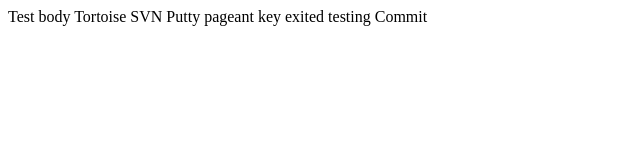
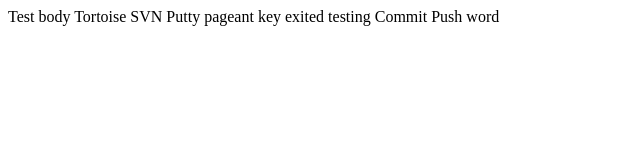
Before and after one commit to Chaithanya-Bangaru/git-tort-demo, a plain HTML site: page WebContent/GitDemo.html in a window 1280 px wide. Shown: the full height of the page, 0-640 px from the left. Drawn offline with Linux system fonts and the light colour scheme.

Commit message:
push word

```diff
--- a/WebContent/GitDemo.html
+++ b/WebContent/GitDemo.html
@@ -8,5 +8,6 @@
 Test body
 Tortoise SVN Putty pageant key exited testing
 Commit
+Push word
 </body>
 </html>
```
